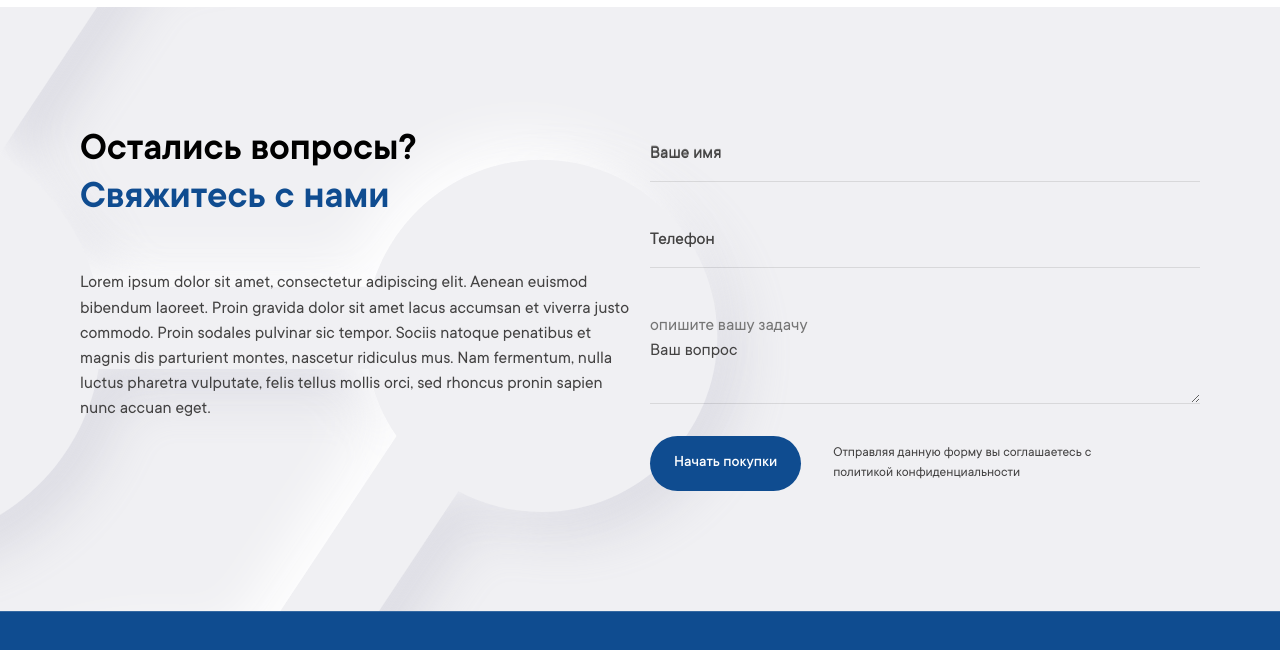
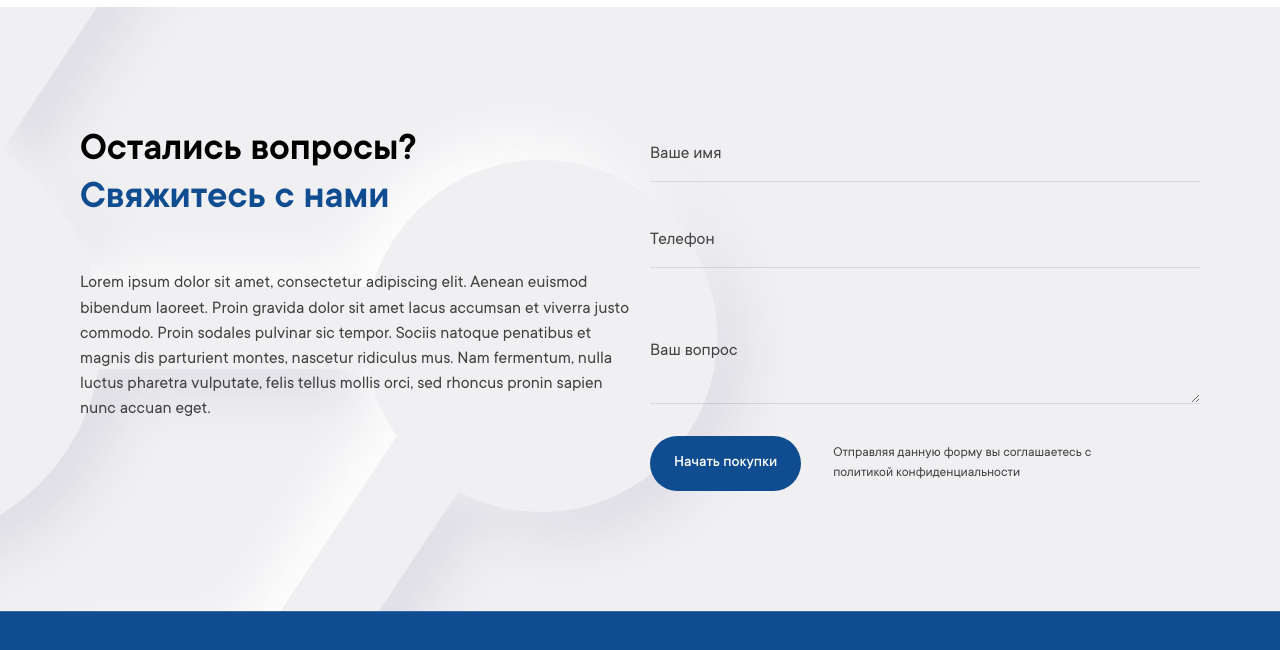
Before and after one commit to codeimtest/niokr, a plain HTML site: page index.html in a window 1280 px wide. Shown: the part 4280-4930 px from the top of the page. Drawn offline with Linux system fonts and the light colour scheme.

Commit message:
Add files via upload

```diff
--- a/css/main.css
+++ b/css/main.css
@@ -712,7 +712,7 @@ footer ul li a{
 .blue_section .form-group input:focus~label, .blue_section .form-group input:not(:placeholder-shown)~label,.blue_section .form-group textarea:focus~label,.blue_section  .form-group textarea:not(:placeholder-shown)~label{
 	color: #fff;
 }
-.form-group::placeholder { color: #fff;opacity: 0;visibility: hidden; }
+.form-group input::placeholder,.form-group textarea::placeholder { color: #fff;opacity: 0;visibility: hidden; }
 section .form-group textarea:focus~label, section .form-group textarea:not(:placeholder-shown)~label{
 	transform: scale(.85) translateY(-3.5rem) translateX(0rem);
 }
```
